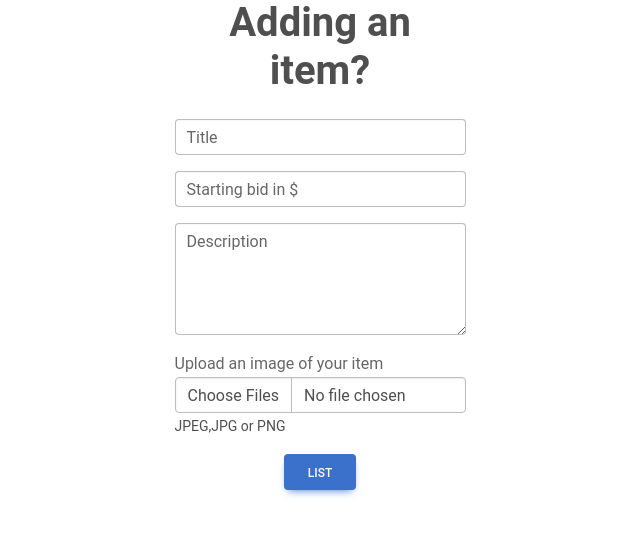
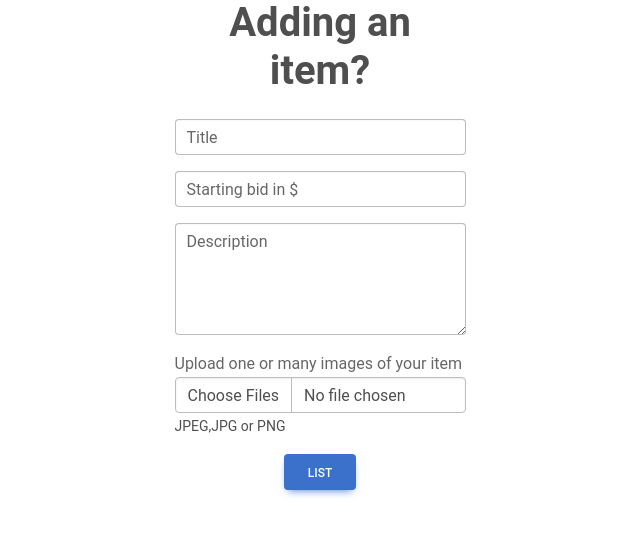
Before and after one commit to MarouBen/NightFall-Bids, a Django app: page /create in a window 1280 px wide. Shown: the part 175-710 px from the top of the page, without its empty margins (320-960 px from the left). Run offline with Django 3.2, Linux system fonts and the light colour scheme; the visitor is signed in with stand-in values (Sample User, id 1); some libraries are stand-ins or nearby versions.

Commit message:
Update create.html

```diff
--- a/auctions/templates/auctions/create.html
+++ b/auctions/templates/auctions/create.html
@@ -18,7 +18,7 @@
                     <label class="form-label" for="typeText">Description</label>
                </div>
                <div class="mb-3">
-                    <label class="form-label mb-0" for="customFile">Upload an image of your item</label>
+                    <label class="form-label mb-0" for="customFile">Upload one or many images of your item</label>
                     <input type="file" class="form-control" name="I" value="{{I}}" accept="image/*,jpg,jpeg,png" multiple required/>
                     <div class="text-helper"><small>JPEG,JPG or PNG<small></div>
                </div>
```
